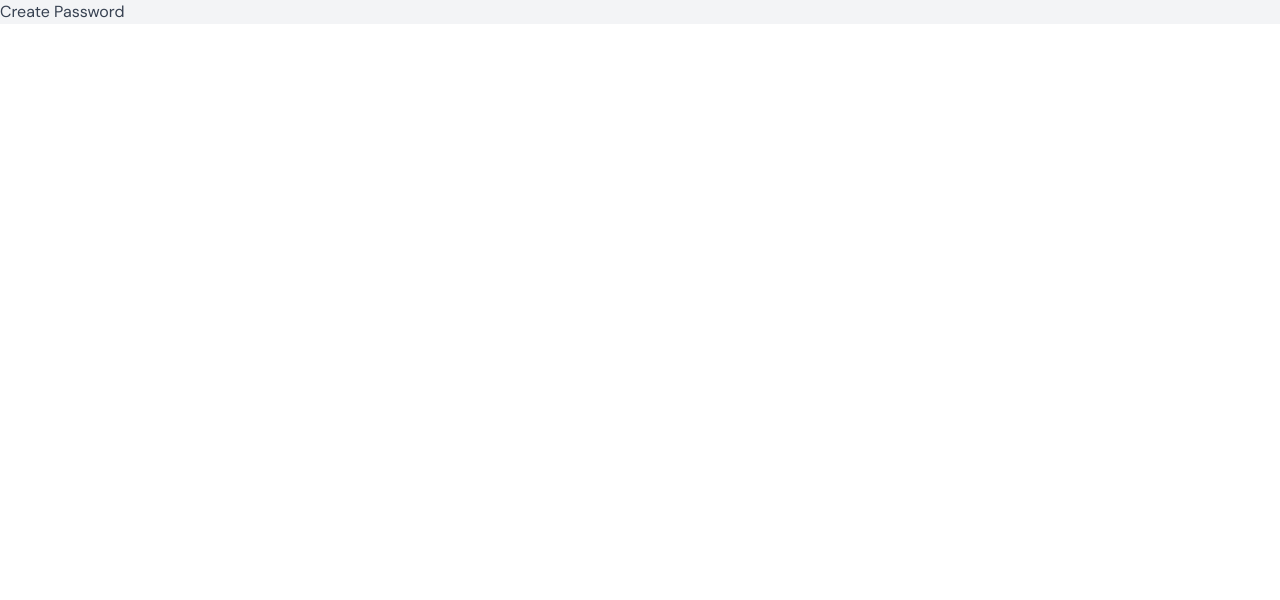
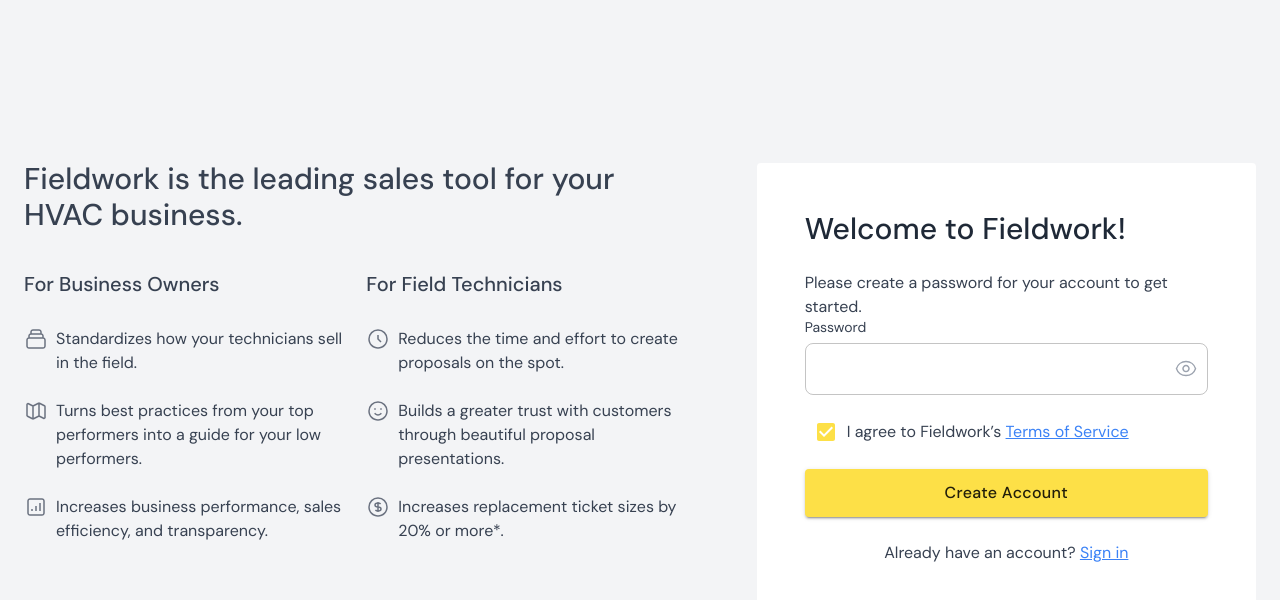
Before and after one commit to supermarioknight/b2b-b2c-onboarding, a React (Vite) app: page /password in a window 1280 px wide. Shown: the top 600 px of the page. Built offline with nearby package versions, Linux system fonts and the light colour scheme.

Commit message:
feat: create Password page

```diff
--- a/src/features/createPassword/CreatePassword.page.tsx
+++ b/src/features/createPassword/CreatePassword.page.tsx
@@ -1,5 +1,29 @@
+import { Container, Grid } from "@mui/material";
+import InfoList from "../../components/infoList/InfoList.tsx";
+import PasswordForm from "./form/PasswordForm.tsx";
+
 const CreatePassword = () => {
-  return <div>Create Password</div>;
+  const createPassword = () => {};
+  return (
+    <Container
+      maxWidth="lg"
+      style={{ height: "100vh", backgroundColor: "#F3F4F6" }}
+    >
+      <Grid
+        container
+        style={{ height: "100%" }}
+        alignItems="center"
+        spacing={3}
+      >
+        <Grid item xs={12} md={7} padding={6}>
+          <InfoList />
+        </Grid>
+        <Grid item xs={12} md={5}>
+          <PasswordForm onCreatePassword={createPassword} />
+        </Grid>
+      </Grid>
+    </Container>
+  );
 };
 
 export default CreatePassword;
--- /dev/null
+++ b/src/features/createPassword/form/PasswordForm.tsx
@@ -0,0 +1,73 @@
+import {
+  Box,
+  Button,
+  Checkbox,
+  Grid,
+  Link,
+  Paper,
+  Typography,
+} from "@mui/material";
+import { Controller, useForm } from "react-hook-form";
+import { zodResolver } from "@hookform/resolvers/zod";
+import PasswordTextInput from "../../../components/input/PasswordTextInput.tsx";
+import { PasswordSchema, passwordSchema } from "./passwordSchema.ts";
+
+interface PasswordFormProps {
+  onCreatePassword: () => void;
+}
+
+const PasswordForm: React.FC<PasswordFormProps> = ({ onCreatePassword }) => {
+  const { control, handleSubmit, formState } = useForm<PasswordSchema>({
+    resolver: zodResolver(passwordSchema),
+  });
+  return (
+    <Paper sx={{ padding: 6, boxShadow: 0 }}>
+      <Typography variant="h2" sx={{ paddingBottom: 3 }}>
+        Welcome to Fieldwork!
+      </Typography>
+      <Typography>
+        Please create a password for your account to get started.
+      </Typography>
+      <form
+        style={{ height: "100%" }}
+        onSubmit={handleSubmit(onCreatePassword)}
+      >
+        <Grid
+          container
+          spacing={2}
+          style={{ height: "100%" }}
+          direction="column"
+          justifyContent="center"
+        >
+          <Grid item xs={12}>
+            <PasswordTextInput formState={formState} control={control} />
+          </Grid>
+          <Grid item xs={12}>
+            <Box display="flex" alignItems="center">
+              <Controller
+                control={control}
+                name="agree"
+                render={({ field: { onChange, value } }) => (
+                  <Checkbox checked onChange={onChange} value={value} />
+                )}
+              />
+              <Typography>
+                I agree to Fieldwork’s <Link>Terms of Service</Link>
+              </Typography>
+            </Box>
+          </Grid>
+          <Grid item xs={12}>
+            <Button variant="contained" color="primary" fullWidth type="submit">
+              Create Account
+            </Button>
+            <Typography mt={3} textAlign="center">
+              Already have an account? <Link>Sign in </Link>
+            </Typography>
+          </Grid>
+        </Grid>
+      </form>
+    </Paper>
+  );
+};
+
+export default PasswordForm;
--- /dev/null
+++ b/src/features/createPassword/form/passwordSchema.ts
@@ -0,0 +1,15 @@
+import { z } from "zod";
+
+export const passwordSchema = z.object({
+  password: z
+    .string({
+      required_error: "Password is required",
+    })
+    .min(8, { message: "Password must be at least 8 characters long" }),
+  agree: z.boolean().refine((value) => value === true, {
+    message: "You must agree to the terms and conditions",
+    path: ["agree"],
+  }),
+});
+
+export type PasswordSchema = z.infer<typeof passwordSchema>;
--- a/src/features/signup/form/SignupForm.tsx
+++ b/src/features/signup/form/SignupForm.tsx
@@ -103,9 +103,9 @@
           </Grid>
           <Grid item xs={12}>
             <Button variant="contained" color="primary" fullWidth type="submit">
-              Create Account
+              Save password
             </Button>
-            <Typography mt={3}>
+            <Typography mt={3} textAlign="center">
               Already have an account? <Link>Sign in </Link>
             </Typography>
           </Grid>
--- a/src/theme.ts
+++ b/src/theme.ts
@@ -104,6 +104,13 @@
         },
       },
     },
+    MuiFormHelperText: {
+      styleOverrides: {
+        root: {
+          marginLeft: 0,
+        },
+      },
+    },
     MuiButton: {
       styleOverrides: {
         root: {
```
